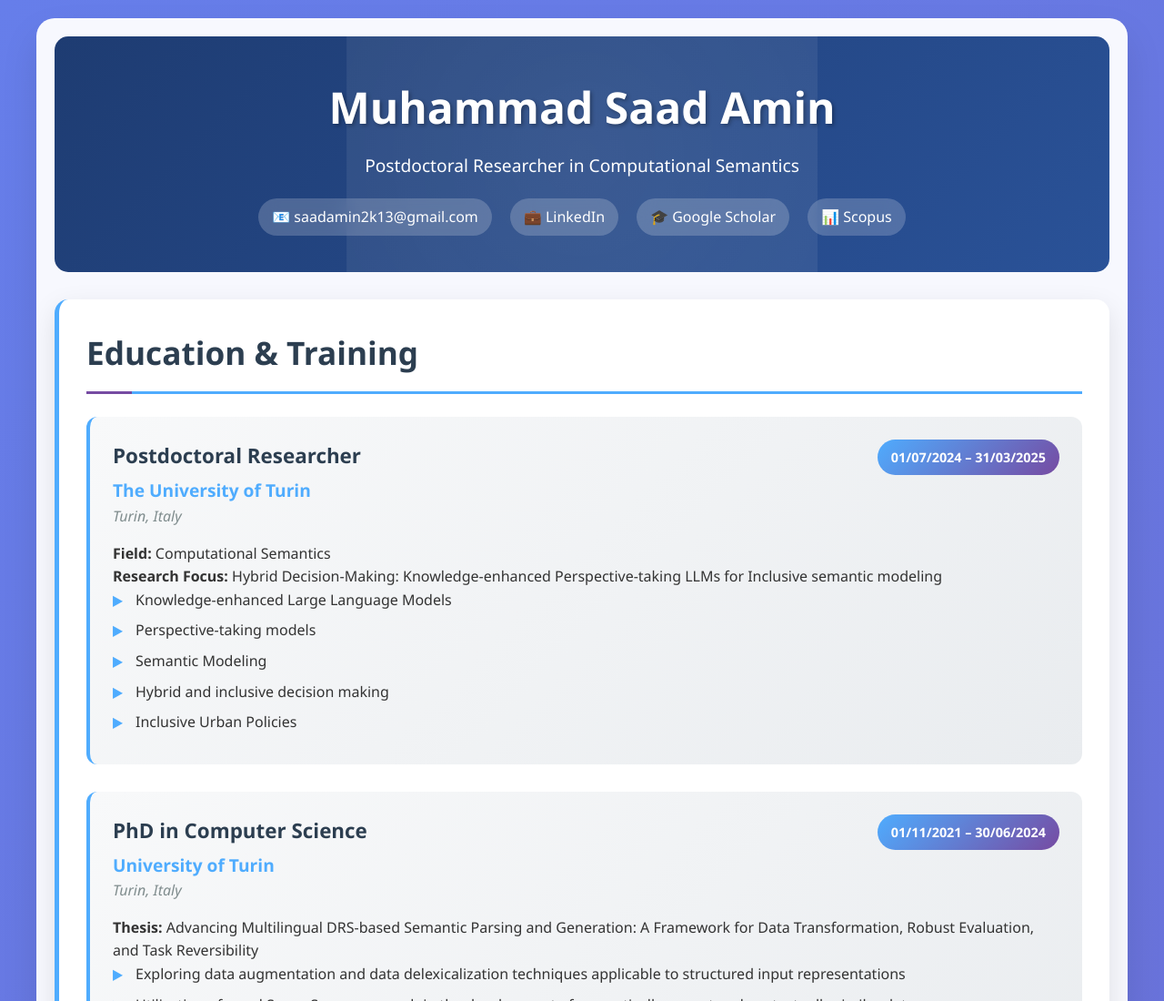
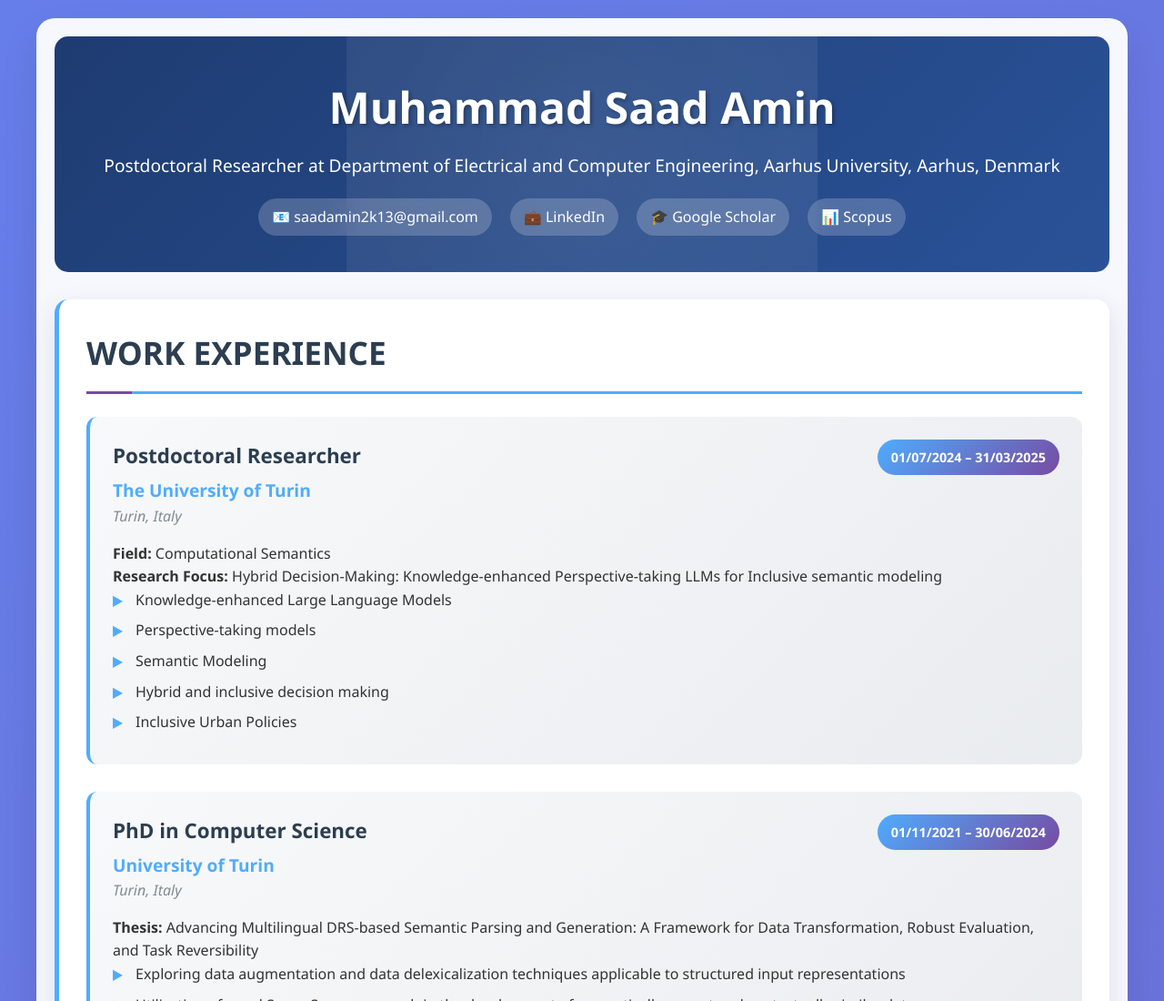
Before and after one commit to saadamin2k13/saadamin2k13.github.io, a plain HTML site: page index.html in a window 1280 px wide. Shown: the top 1100 px of the page at 91% size. Drawn offline with Linux system fonts and the light colour scheme.

Commit message:
Update index.html

```diff
--- a/index.html
+++ b/index.html
@@ -390,7 +390,7 @@
     <div class="container">
         <header class="header">
             <h1>Muhammad Saad Amin</h1>
-            <p style="font-size: 1.2em; margin-bottom: 20px; position: relative; z-index: 1;">Postdoctoral Researcher in Computational Semantics</p>
+            <p style="font-size: 1.2em; margin-bottom: 20px; position: relative; z-index: 1;">Postdoctoral Researcher at Department of Electrical and Computer Engineering, Aarhus University, Aarhus, Denmark</p>
             <div class="contact-info">
                 <div class="contact-item">
                     <span>📧 saadamin2k13@gmail.com</span>
@@ -410,7 +410,7 @@
         </header>
 
         <section class="section">
-            <h2>Education & Training</h2>
+            <h2>WORK EXPERIENCE</h2>
 
             <div class="education-item">
                 <div class="item-header">
```
